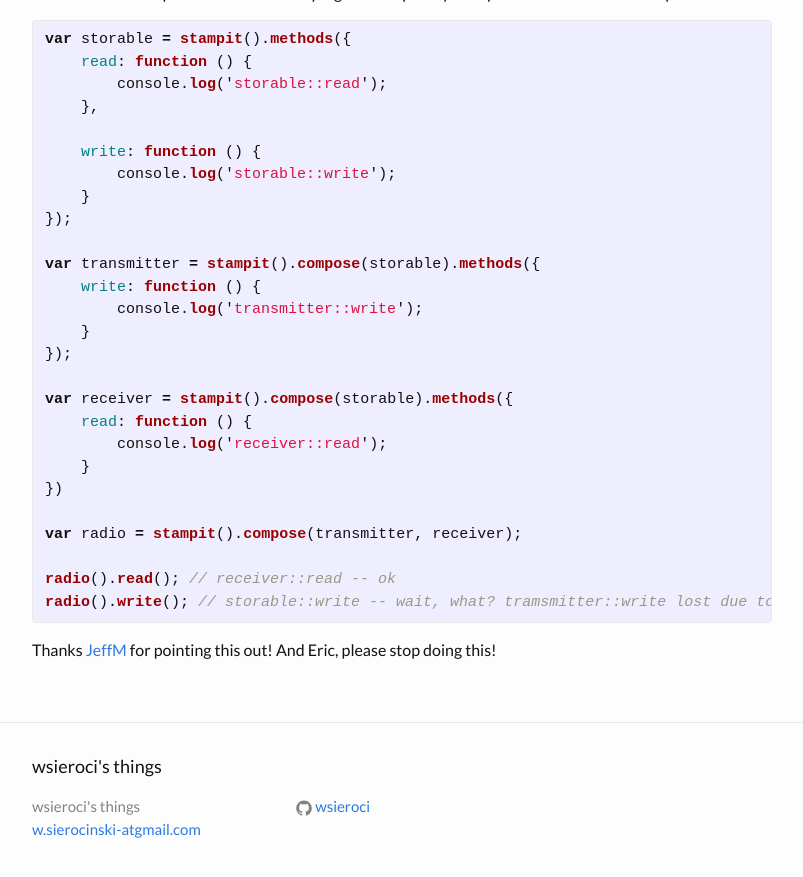
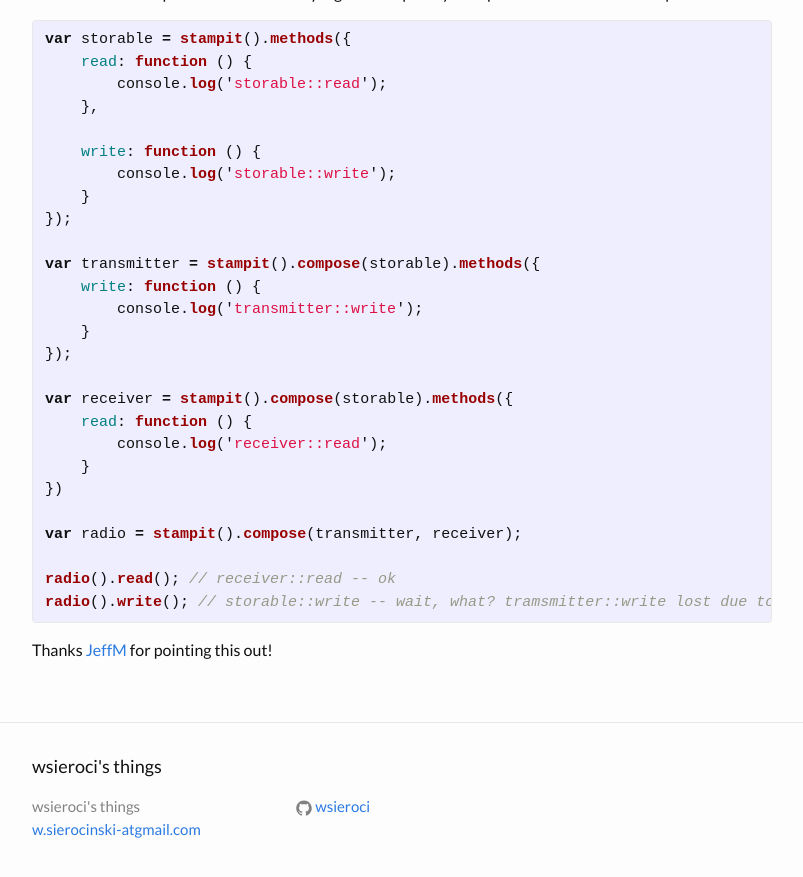
Before and after one commit to wsieroci/wsieroci.github.io, a Jekyll site: the page built from _posts/2015-12-28-problem-of-eric-elliott.markdown, in a window 1280 px wide and 900 px high, scrolled down 1591 px. Shown: the top 877 px of the window, without its empty margins (238-1041 px from the left). Built offline with Jekyll 4.4.1, drawn with Linux system fonts in a browser that asks for light colours.

Commit message:
Deleting sentance

```diff
--- a/_posts/2015-12-28-problem-of-eric-elliott.markdown
+++ b/_posts/2015-12-28-problem-of-eric-elliott.markdown
@@ -82,7 +82,7 @@ radio().read(); // receiver::read -- ok
 radio().write(); // storable::write -- wait, what? tramsmitter::write lost due to diamond problem
 {% endhighlight %}
 
-Thanks [JeffM][author-blog] for pointing this out! And Eric, please stop doing this!
+Thanks [JeffM][author-blog] for pointing this out!
 
 [reddit-post]: https://www.reddit.com/r/javascript/comments/3oy9c3/composition_vs_eric_elliott/
 
```
